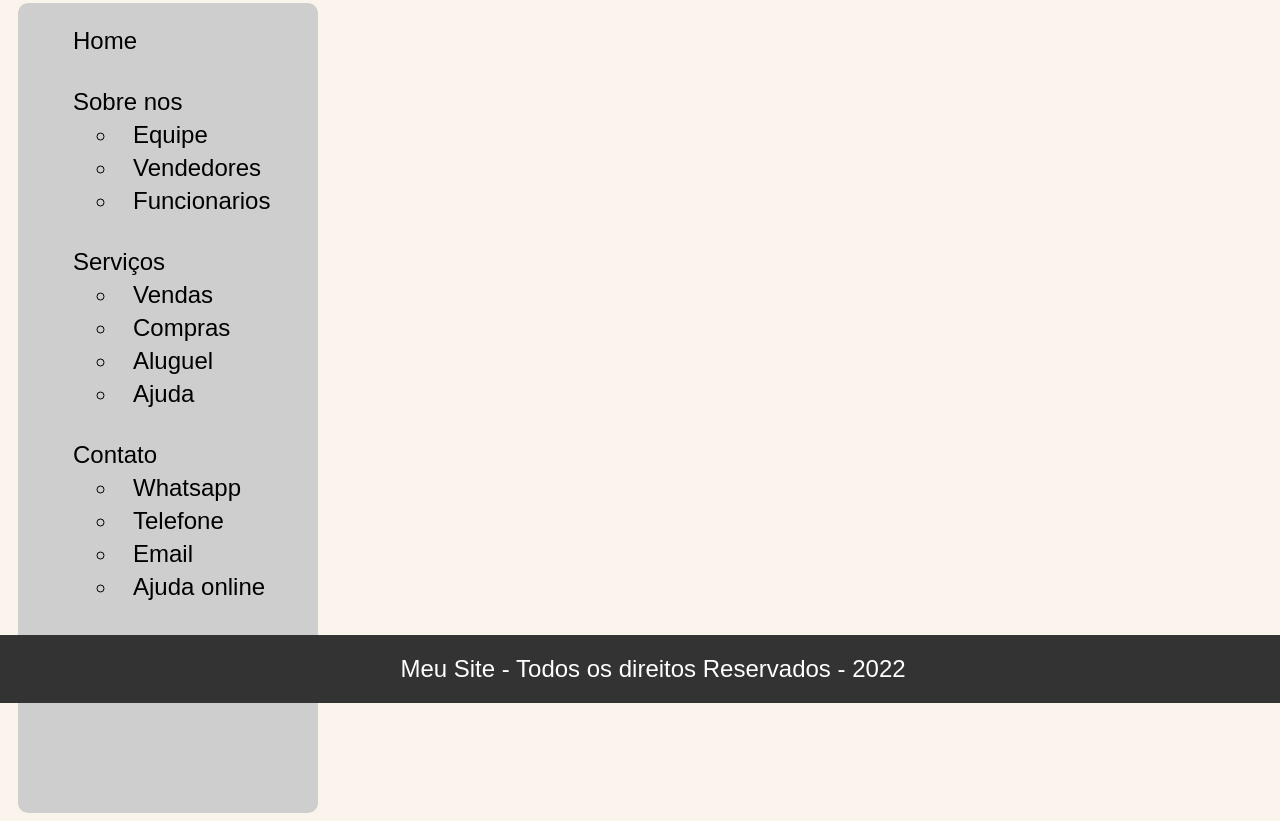
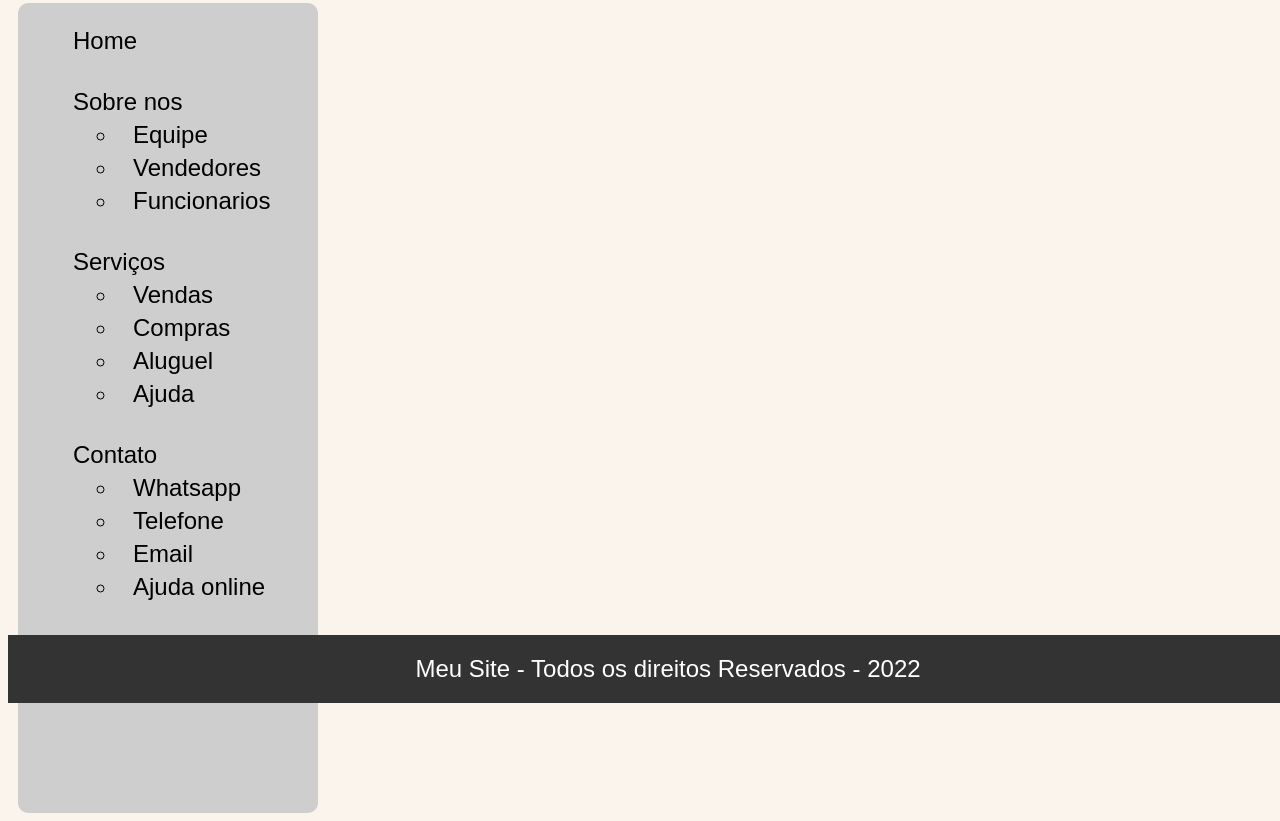
Before and after one commit to hiinin/Html, a plain HTML site: page 11/11.html in a window 1280 px wide. Shown: the part 97-918 px from the top of the page. Drawn offline with Linux system fonts and the light colour scheme.

Commit message:
commitado

```diff
--- a/11/11.css
+++ b/11/11.css
@@ -13,7 +13,6 @@ body {
     background-color: rgb(250, 244, 237);
     display: flex;
     flex-direction: column;
-    min-height: 100%;
     font-size: x-large;
     font-family: Arial, sans-serif;
 
@@ -50,7 +49,6 @@ body {
 
 .mapa li:hover {
     color: rgb(248, 55, 55);
-    cursor: pointer;
 }
 
 footer {
@@ -61,7 +59,5 @@ footer {
     position: fixed;
     bottom: 0;
     width: 100%;
-    border: 0;
-    margin-left: -15px;
     font-family: Arial, sans-serif;
 }
--- a/12/12.css
+++ b/12/12.css
@@ -56,7 +56,6 @@ div .fig {
   display: flex;
   justify-content: center;
   text-align: center;
-  cursor: pointer;
   transition: 1s;
 }
 
```
